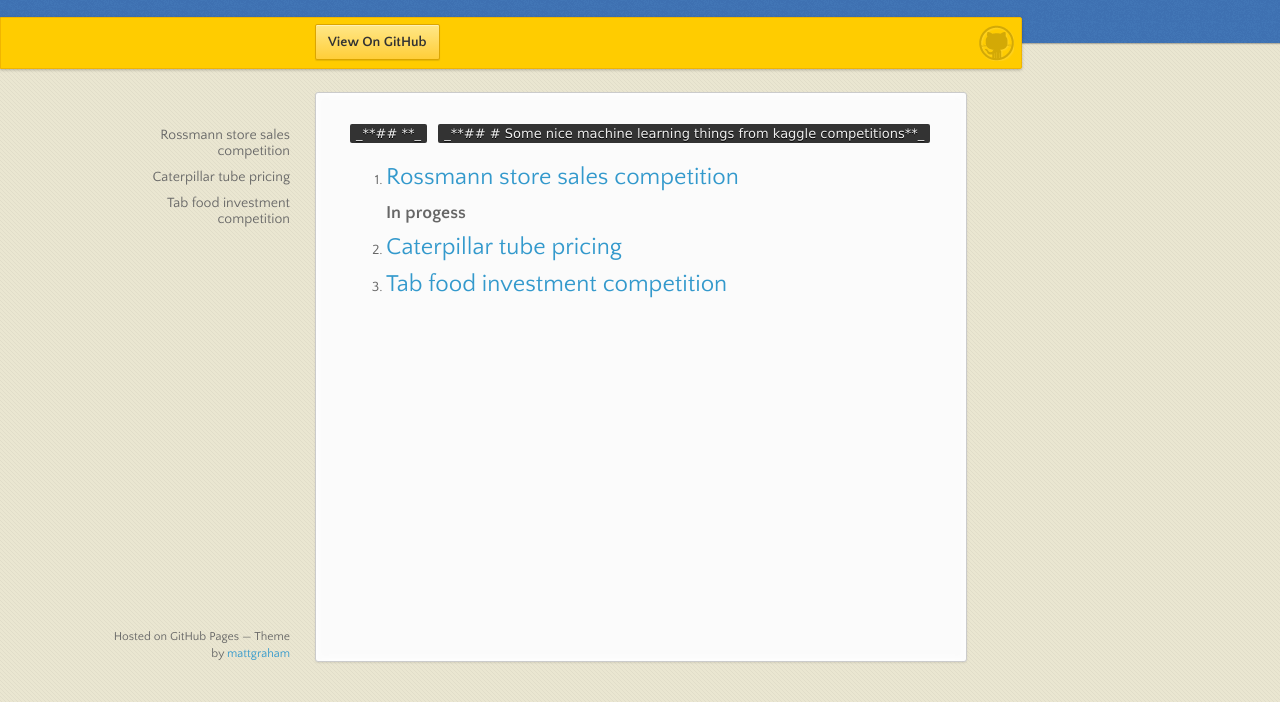
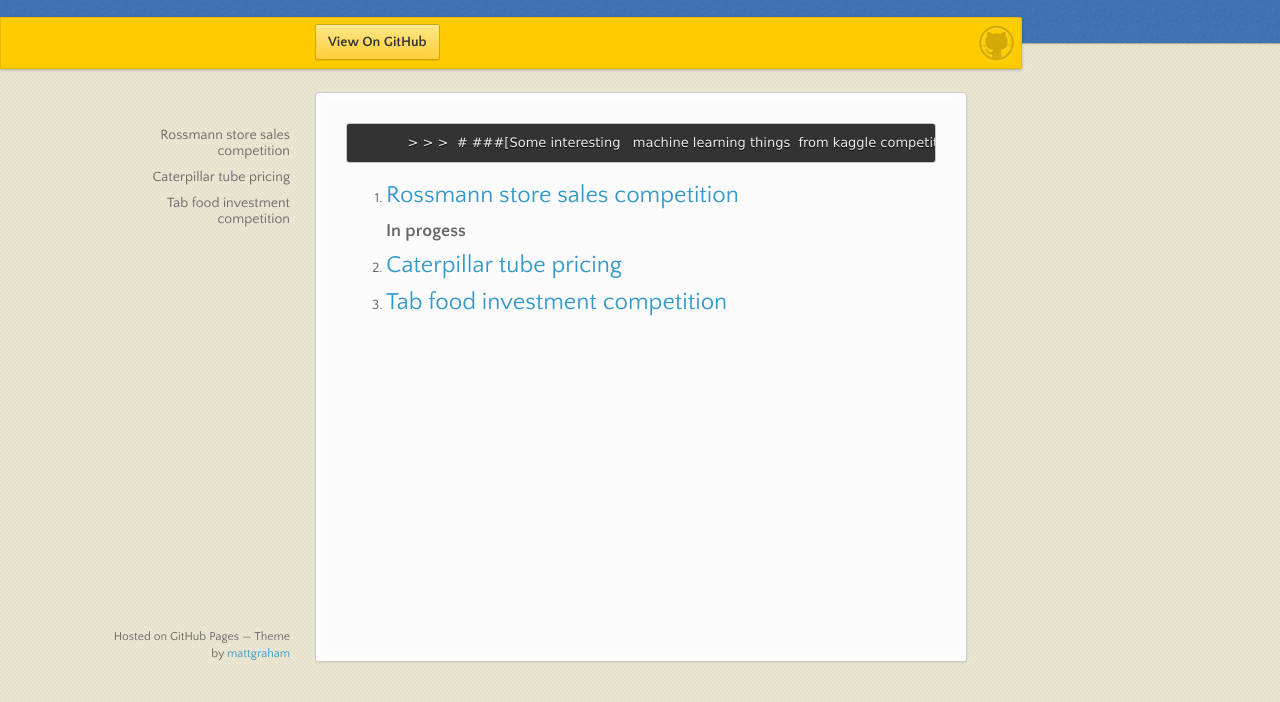
Before and after one commit to alexandrudaia/alexandrudaia.github.io, a plain HTML site: page index.html in a window 1280 px wide. Shown: the part 98-800 px from the top of the page. Drawn offline with nearby package versions, Linux system fonts and the light colour scheme.

Commit message:
Replace master branch with page content via GitHub

```diff
--- a/index.html
+++ b/index.html
@@ -32,8 +32,8 @@
         <ul></ul>
       </nav>
       <section>
-        <p><code>_**##  **_</code>
-<a href="http://kaggle.com"><code>_**## # Some nice  machine learning things  from  kaggle competitions**_</code></a></p>
+        <pre><code>           &gt; &gt; &gt;  # ###[Some interesting   machine learning things  from kaggle competitions](http://kaggle.com)
+</code></pre>
 
 <ol>
 <li>
--- a/params.json
+++ b/params.json
@@ -1 +1 @@
-{"name":"Alexandrudaia.GitHub.io","tagline":"Some nice math things","body":"`_**##  **_`\r\n[`_**## # Some nice  machine learning things  from  kaggle competitions**_`](http://kaggle.com)\r\n\r\n1. ## [Rossmann store  sales  competition](http://alexandrudaia.github.io/RossmannStoreSales/)\r\n    ### In progess\r\n\r\n1. ## [Caterpillar tube pricing](http://alexandrudaia.github.io/Buldozere/)\r\n\r\n1. ##[Tab food investment  competition](http://alexandrudaia.github.io/tfi-competition/)\r\n","google":"","note":"Don't delete this file! It's used internally to help with page regeneration."}
+{"name":"Alexandrudaia.GitHub.io","tagline":"Some nice math things","body":" \r\n               > > >  # ###[Some interesting   machine learning things  from kaggle competitions](http://kaggle.com)\r\n1. ## [Rossmann store  sales  competition](http://alexandrudaia.github.io/RossmannStoreSales/)\r\n    ### In progess\r\n\r\n2. ## [Caterpillar tube pricing](http://alexandrudaia.github.io/Buldozere/)\r\n\r\n3. ##[Tab food investment  competition](http://alexandrudaia.github.io/tfi-competition/)\r\n","google":"","note":"Don't delete this file! It's used internally to help with page regeneration."}
```
